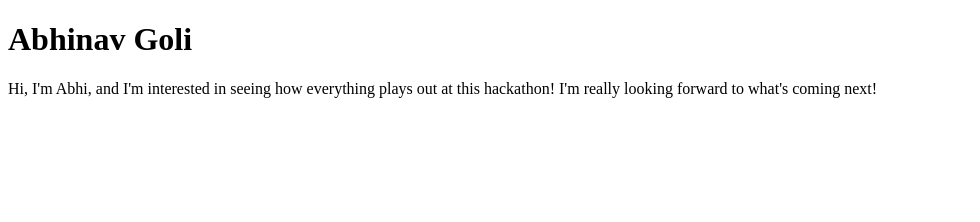
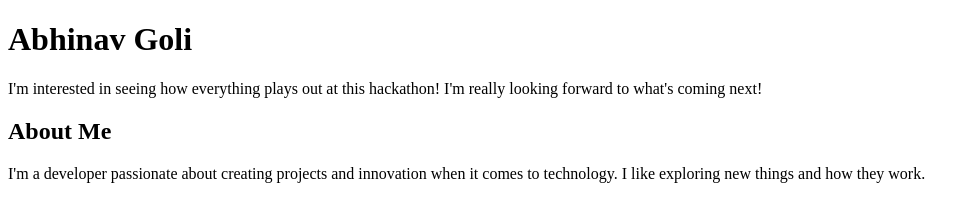
Before and after one commit to blnpop1/my-portfolio, a plain HTML site: page index.html in a window 1280 px wide. Shown: the whole page, without its empty margins (0-980 px from the left). Drawn offline with Linux system fonts and the light colour scheme.

Commit message:
added about me and paragraph

```diff
--- a/index.html
+++ b/index.html
@@ -5,6 +5,8 @@
     </head>
     <body>
         <h1>Abhinav Goli</h1>
-        <p>Hi, I'm Abhi, and I'm interested in seeing how everything plays out at this hackathon! I'm really looking forward to what's coming next!</p>
+        <p> I'm interested in seeing how everything plays out at this hackathon! I'm really looking forward to what's coming next!</p>
+        <h2>About Me</h2>
+        <p>I'm a developer passionate about creating projects and innovation when it comes to technology. I like exploring new things and how they work.</p>
     </body>
 </html>
```
